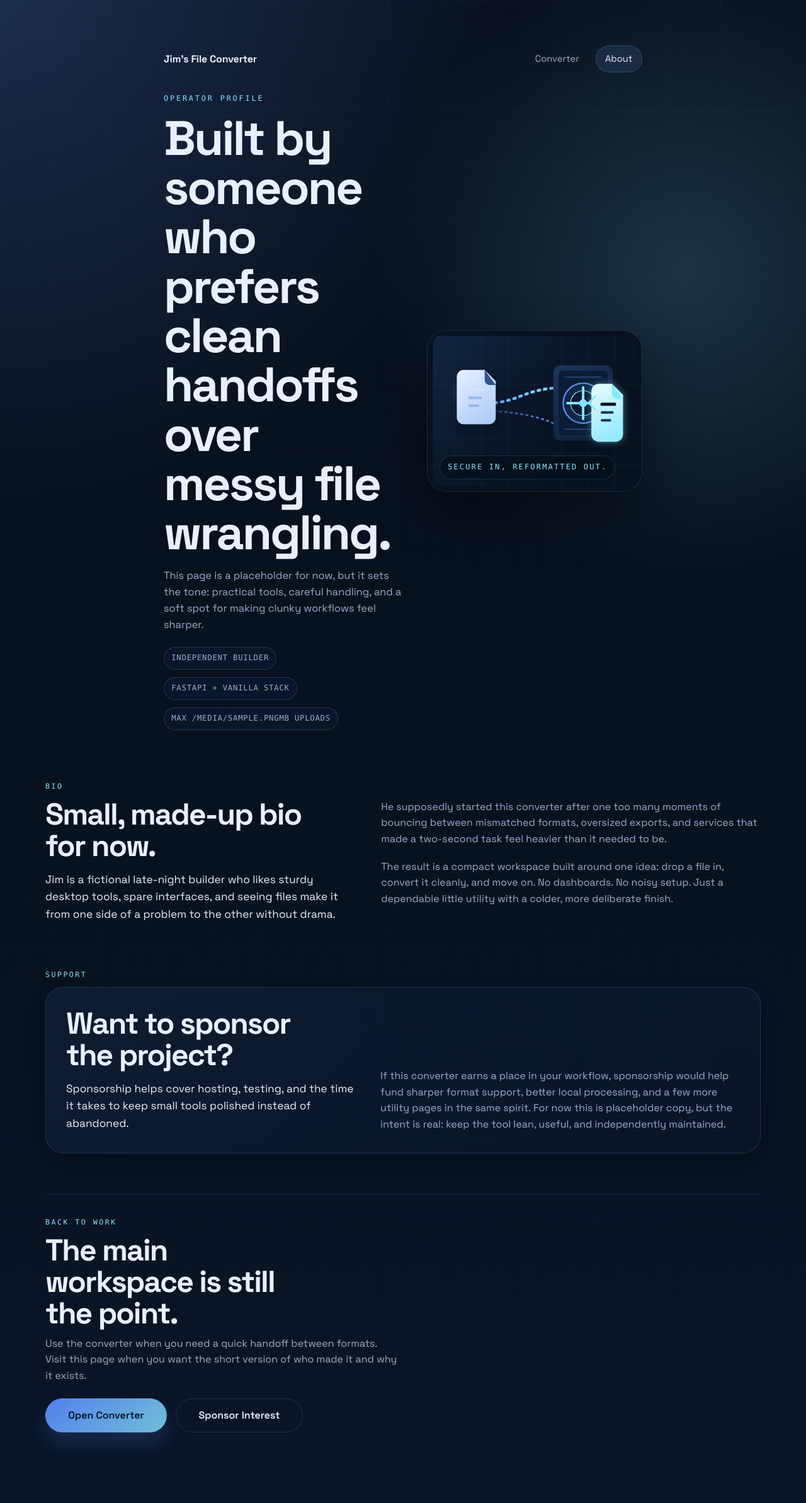
After one commit to jimjamscott22/jims_file_converter, a FastAPI app: template templates/about.html in a window 1280 px wide. The commit adds this page. Shown: the whole page at 63% size. Run offline with FastAPI, Linux system fonts and the light colour scheme; the template is opened without the code that fills it: most values are stand-ins (such as "Sample title", 1, 10 or a date in 2020).

Commit message:
Add About page and navigation enhancements for improved user experience

```diff
--- a/app/main.py
+++ b/app/main.py
@@ -93,6 +93,18 @@ async def read_root(request: Request):
     )
 
 
+@app.get("/about")
+async def read_about(request: Request):
+    """Serve the about page."""
+    return templates.TemplateResponse(
+        "about.html",
+        {
+            "request": request,
+            "max_file_size_mb": settings.max_file_size_mb,
+        }
+    )
+
+
 @app.get("/ping")
 async def ping():
     """Simple ping endpoint for testing."""
--- a/static/css/style.css
+++ b/static/css/style.css
@@ -84,6 +84,53 @@ body::after {
     padding: 3rem 2rem 4rem;
     position: relative;
     z-index: 1;
+}
+
+.page-nav {
+    display: flex;
+    align-items: center;
+    justify-content: space-between;
+    gap: 1rem;
+    margin-bottom: 2rem;
+}
+
+.compact-nav {
+    max-width: 760px;
+}
+
+.brand-mark {
+    color: var(--text-primary);
+    text-decoration: none;
+    font-weight: 700;
+    letter-spacing: -0.01em;
+}
+
+.page-nav-links {
+    display: flex;
+    align-items: center;
+    gap: 0.65rem;
+}
+
+.page-nav-link {
+    text-decoration: none;
+    color: var(--text-secondary);
+    font-size: 0.92rem;
+    padding: 0.55rem 0.9rem;
+    border-radius: 999px;
+    border: 1px solid transparent;
+    background: rgba(10, 22, 40, 0.4);
+    transition: color 0.2s ease, border-color 0.2s ease, background 0.2s ease, transform 0.2s ease;
+}
+
+.page-nav-link:hover,
+.page-nav-link.active {
+    color: var(--text-primary);
+    border-color: rgba(135, 228, 255, 0.18);
+    background: rgba(106, 167, 255, 0.12);
+}
+
+.page-nav-link:hover {
+    transform: translateY(-1px);
 }
 
 /* Layout */
@@ -761,6 +808,137 @@ footer {
     display: none !important;
 }
 
+.about-page {
+    max-width: 1200px;
+}
+
+.about-header,
+.about-main {
+    opacity: 0;
+    transform: translateY(16px);
+    animation: fadeUp 0.9s ease forwards;
+}
+
+.about-header {
+    animation-delay: 0.05s;
+}
+
+.about-main {
+    animation-delay: 0.18s;
+}
+
+.about-hero {
+    display: grid;
+    grid-template-columns: minmax(0, 1.05fr) minmax(340px, 0.95fr);
+    gap: 2.5rem;
+    align-items: center;
+    min-height: 68vh;
+}
+
+.about-copy h1 {
+    font-size: clamp(2.7rem, 6vw, 5rem);
+    line-height: 1.02;
+    letter-spacing: -0.04em;
+    max-width: 12ch;
+    margin-bottom: 1rem;
+}
+
+.about-visual {
+    margin: 0;
+    position: relative;
+}
+
+.about-visual img {
+    width: 100%;
+    display: block;
+    border-radius: 2rem;
+    border: 1px solid rgba(125, 156, 214, 0.18);
+    background: rgba(7, 17, 31, 0.78);
+    box-shadow: var(--shadow-lg);
+}
+
+.about-visual figcaption {
+    position: absolute;
+    left: 1.25rem;
+    bottom: 1.25rem;
+    font-family: ui-monospace, SFMono-Regular, Menlo, Monaco, Consolas, 'Liberation Mono', monospace;
+    font-size: 0.75rem;
+    letter-spacing: 0.18em;
+    text-transform: uppercase;
+    color: var(--secondary-color);
+    padding: 0.55rem 0.75rem;
+    border-radius: 999px;
+    background: rgba(6, 15, 28, 0.78);
+    border: 1px solid rgba(135, 228, 255, 0.16);
+}
+
+.about-main {
+    display: grid;
+    gap: 4rem;
+    padding-bottom: 3rem;
+}
+
+.about-section {
+    padding-top: 0.5rem;
+}
+
+.about-grid {
+    display: grid;
+    grid-template-columns: minmax(0, 0.9fr) minmax(0, 1.1fr);
+    gap: 2.5rem;
+    align-items: start;
+}
+
+.about-section h2 {
+    font-size: clamp(1.9rem, 4vw, 3rem);
+    line-height: 1.05;
+    letter-spacing: -0.04em;
+    max-width: 14ch;
+}
+
+.about-lead {
+    color: var(--text-primary);
+    font-size: 1.08rem;
+    margin-top: 0.9rem;
+    max-width: 36rem;
+}
+
+.about-body {
+    display: grid;
+    gap: 1.15rem;
+    color: var(--text-secondary);
+}
+
+.sponsorship-panel {
+    display: grid;
+    grid-template-columns: minmax(0, 0.9fr) minmax(0, 1.1fr);
+    gap: 2rem;
+    padding: 2rem;
+    border-radius: 1.75rem;
+    border: 1px solid var(--border-color);
+    background:
+        linear-gradient(135deg, rgba(15, 29, 52, 0.92), rgba(9, 20, 37, 0.9)),
+        radial-gradient(circle at top right, rgba(135, 228, 255, 0.16), transparent 30%);
+    box-shadow: var(--shadow-sm);
+}
+
+.sponsorship-copy {
+    color: var(--text-secondary);
+    align-self: end;
+}
+
+.about-cta {
+    padding: 2.2rem 0 0;
+    border-top: 1px solid rgba(125, 156, 214, 0.14);
+}
+
+.about-actions {
+    display: flex;
+    flex-wrap: wrap;
+    gap: 0.9rem;
+    margin-top: 1.5rem;
+}
+
 @keyframes fadeUp {
     from {
         opacity: 0;
--- /dev/null
+++ b/templates/about.html
@@ -0,0 +1,77 @@
+<!DOCTYPE html>
+<html lang="en">
+<head>
+    <meta charset="UTF-8">
+    <meta name="viewport" content="width=device-width, initial-scale=1.0">
+    <title>About - Jim's File Converter</title>
+    <link rel="stylesheet" href="/static/css/style.css">
+</head>
+<body>
+    <div class="container about-page">
+        <header class="about-header">
+            <nav class="page-nav" aria-label="Primary">
+                <a class="brand-mark" href="/">Jim's File Converter</a>
+                <div class="page-nav-links">
+                    <a class="page-nav-link" href="/">Converter</a>
+                    <a class="page-nav-link active" href="/about" aria-current="page">About</a>
+                </div>
+            </nav>
+
+            <section class="about-hero">
+                <div class="about-copy">
+                    <p class="header-kicker">OPERATOR PROFILE</p>
+                    <h1>Built by someone who prefers clean handoffs over messy file wrangling.</h1>
+                    <p class="subtitle">This page is a placeholder for now, but it sets the tone: practical tools, careful handling, and a soft spot for making clunky workflows feel sharper.</p>
+                    <div class="header-meta" aria-label="About page highlights">
+                        <span>Independent builder</span>
+                        <span>FastAPI + vanilla stack</span>
+                        <span>Max {{ max_file_size_mb }}MB uploads</span>
+                    </div>
+                </div>
+
+                <figure class="about-visual">
+                    <img src="/static/images/about-vault-conversion.svg" alt="Illustration of a file entering a vault and emerging as a converted file">
+                    <figcaption>Secure in, reformatted out.</figcaption>
+                </figure>
+            </section>
+        </header>
+
+        <main class="about-main">
+            <section class="about-section">
+                <p class="section-kicker">Bio</p>
+                <div class="about-grid">
+                    <div>
+                        <h2>Small, made-up bio for now.</h2>
+                        <p class="about-lead">Jim is a fictional late-night builder who likes sturdy desktop tools, spare interfaces, and seeing files make it from one side of a problem to the other without drama.</p>
+                    </div>
+                    <div class="about-body">
+                        <p>He supposedly started this converter after one too many moments of bouncing between mismatched formats, oversized exports, and services that made a two-second task feel heavier than it needed to be.</p>
+                        <p>The result is a compact workspace built around one idea: drop a file in, convert it cleanly, and move on. No dashboards. No noisy setup. Just a dependable little utility with a colder, more deliberate finish.</p>
+                    </div>
+                </div>
+            </section>
+
+            <section class="about-section sponsorship-section">
+                <p class="section-kicker">Support</p>
+                <div class="sponsorship-panel">
+                    <div>
+                        <h2>Want to sponsor the project?</h2>
+                        <p class="about-lead">Sponsorship helps cover hosting, testing, and the time it takes to keep small tools polished instead of abandoned.</p>
+                    </div>
+                    <p class="sponsorship-copy">If this converter earns a place in your workflow, sponsorship would help fund sharper format support, better local processing, and a few more utility pages in the same spirit. For now this is placeholder copy, but the intent is real: keep the tool lean, useful, and independently maintained.</p>
+                </div>
+            </section>
+
+            <section class="about-section about-cta">
+                <p class="section-kicker">Back To Work</p>
+                <h2>The main workspace is still the point.</h2>
+                <p class="section-copy">Use the converter when you need a quick handoff between formats. Visit this page when you want the short version of who made it and why it exists.</p>
+                <div class="about-actions">
+                    <a class="btn btn-primary" href="/">Open Converter</a>
+                    <a class="btn btn-secondary" href="mailto:sponsor@example.com">Sponsor Interest</a>
+                </div>
+            </section>
+        </main>
+    </div>
+</body>
+</html>
```
Also changed, not shown: other parts of static/css/style.css (+38 -0 lines), templates/index.html (+8 -1 lines), static/images/about-vault-conversion.svg (added).
